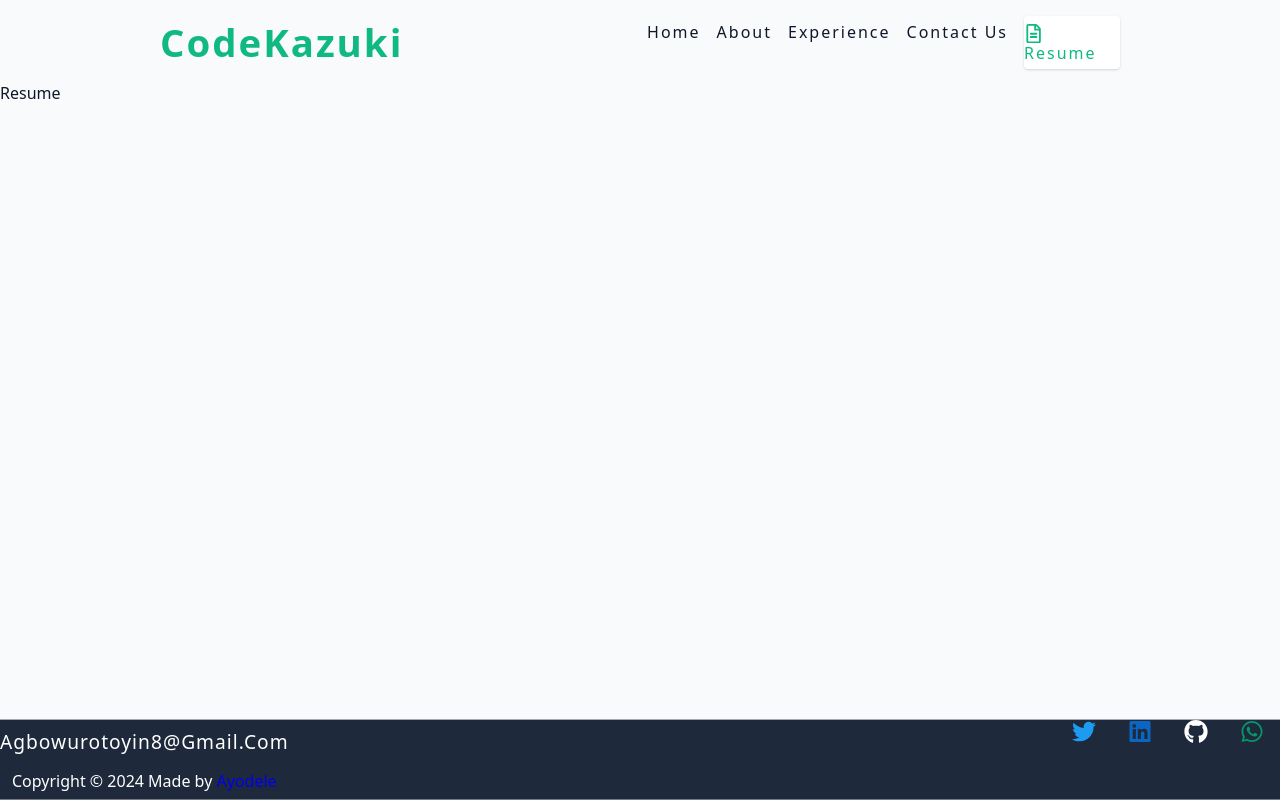
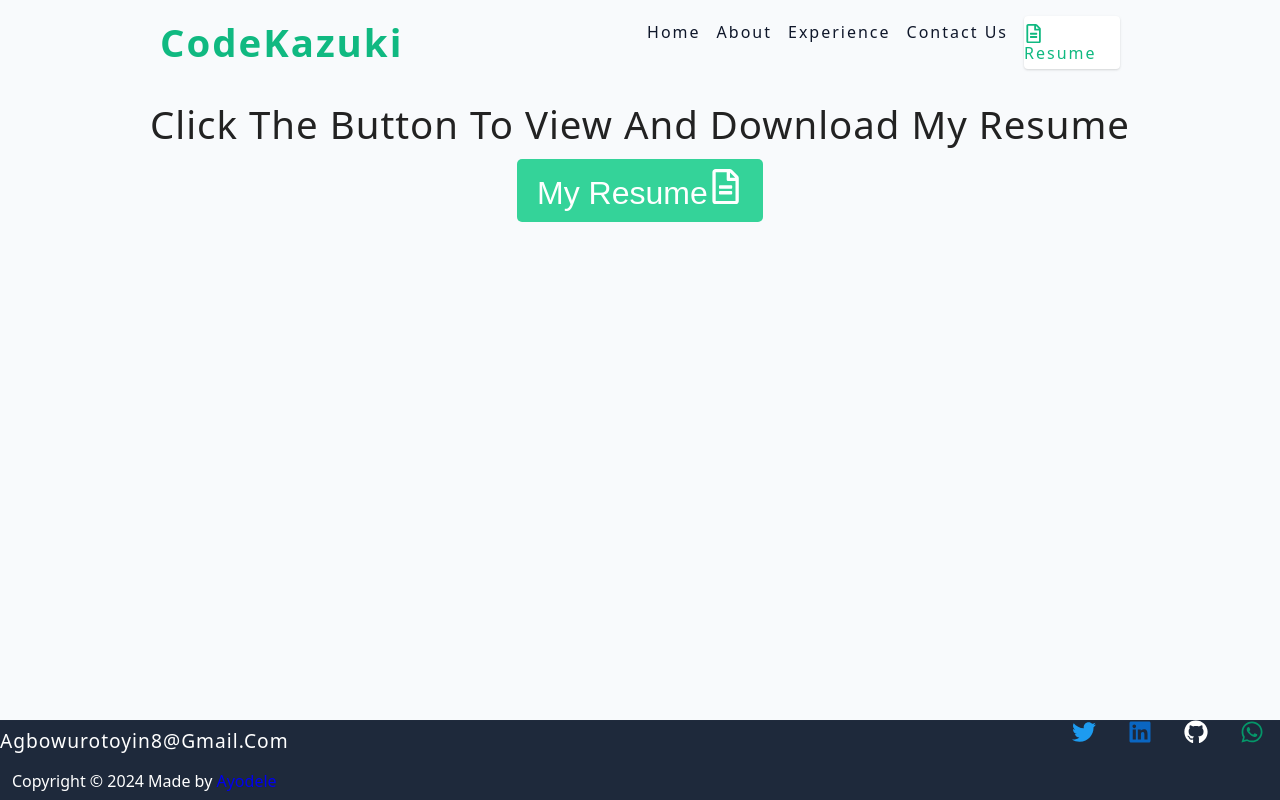
Before and after one commit to Codekazuki/devKazuki, a React (Vite) app: page /resume in a window 1280 px wide. Built offline with nearby package versions, Linux system fonts and the light colour scheme.

Commit message:
portfolio

```diff
--- a/src/index.css
+++ b/src/index.css
@@ -144,7 +144,6 @@ ul {
   margin: 0 auto;
   display: flex;
   flex-direction: column;
-  justify-content: space-between;
   padding: 1rem 2rem;
 }
 .logo {
@@ -384,6 +383,43 @@ form .input-box .field.message {
   flex-direction: column;
   justify-content: center;
 }
+.resume-div {
+  text-align: center;
+  margin: 20px;
+}
+
+.resume-text {
+  color: var(--black);
+  margin-bottom: 15px;
+  transition: var(--transition);
+}
+
+.resume-text:hover {
+  color: var(--primary-400);
+}
+
+.resume-button {
+  background-color: var(--primary-400);
+  color: white;
+  border: none;
+  border-radius: 5px;
+  padding: 10px 20px;
+  font-size: 2rem;
+  cursor: pointer;
+  transition: var(--transition);
+}
+
+.resume-button:hover {
+  transform: scale(1.05);
+  background-color: var(--white);
+  color: var(--primary-400);
+}
+
+/* Button active effects */
+.resume-button:active {
+  transform: scale(0.95); /* Slightly decrease size when clicked */
+}
+
 @media (min-width: 320px) {
   .nav-center {
     flex-direction: row;
--- a/src/pages/Resume.jsx
+++ b/src/pages/Resume.jsx
@@ -1,5 +1,21 @@
+import resume from "../assets/resume.pdf";
+import { FaRegFileAlt } from "react-icons/fa";
 const Resume = () => {
-  return <div>Resume </div>;
+  return (
+    <div className='resume-div'>
+      <h2 className='resume-text'>
+        Click the button to view and download my resume
+      </h2>
+      <a rel='noopener noreferrer' href={resume} target='_blank'>
+        <button type='button' className=' resume-button '>
+          My Resume
+          <span style={{ padding: " 0 auto", fontSize: "2.2rem" }}>
+            <FaRegFileAlt />
+          </span>
+        </button>
+      </a>
+    </div>
+  );
 };
 
 export default Resume;
```
Also changed, not shown: 1 other file (tests, documents, lock files or other folders).
